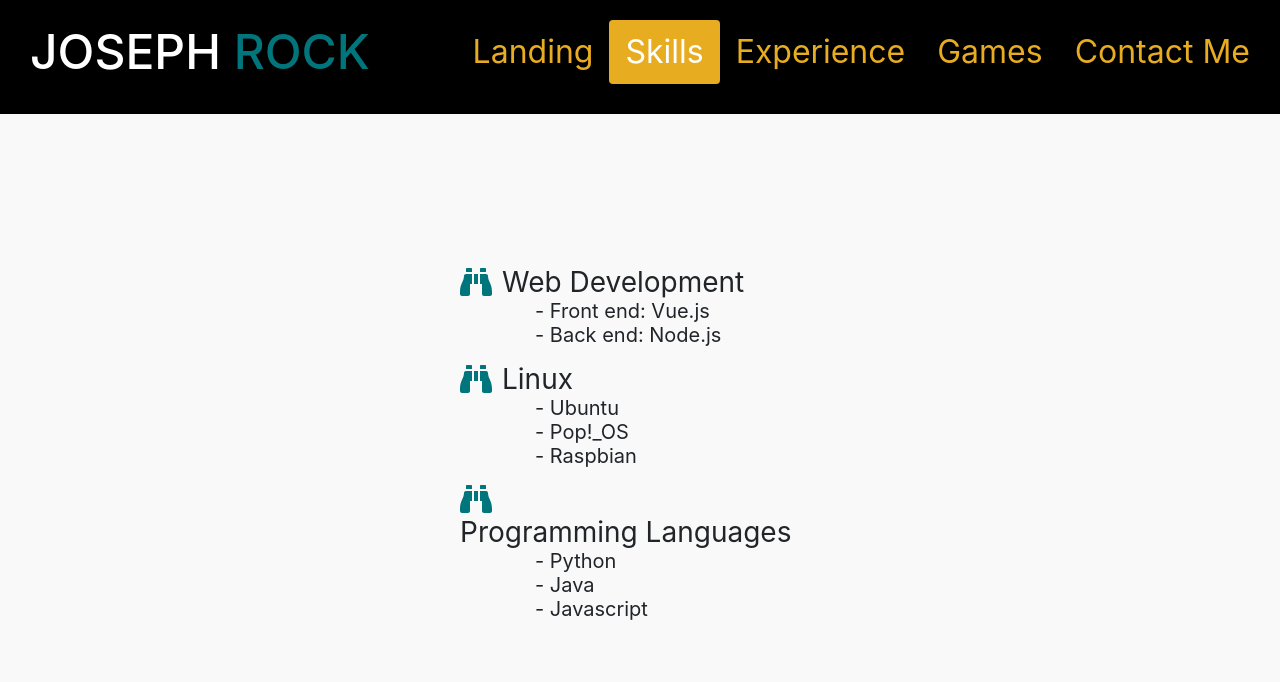
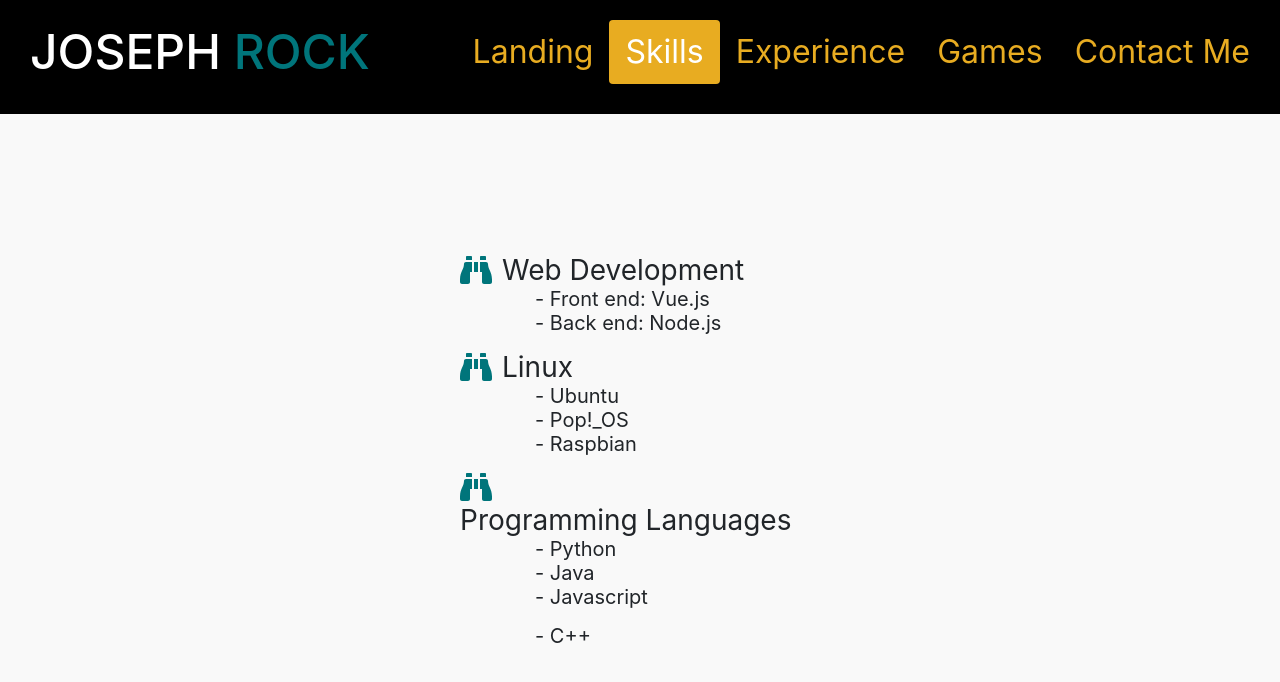
Before and after one commit to josephrockqz/homepage1.1, a Vue app: page /skills in a window 1280 px wide. Shown: the top 682 px of the page. Built offline with nearby package versions, Linux system fonts and the light colour scheme.

Commit message:
Added programming lanugage to skills

```diff
--- a/src/views/Skills.vue
+++ b/src/views/Skills.vue
@@ -28,6 +28,7 @@
                 <div style="margin-left: 75px; font-size: 20px;">- Python</div>
                 <div style="margin-left: 75px; font-size: 20px;">- Java</div>
                 <div style="margin-left: 75px; font-size: 20px; margin-bottom: 15px;">- Javascript</div>
+                <div style="margin-left: 75px; font-size: 20px;">- C++</div>
 
             </div>
 
```
